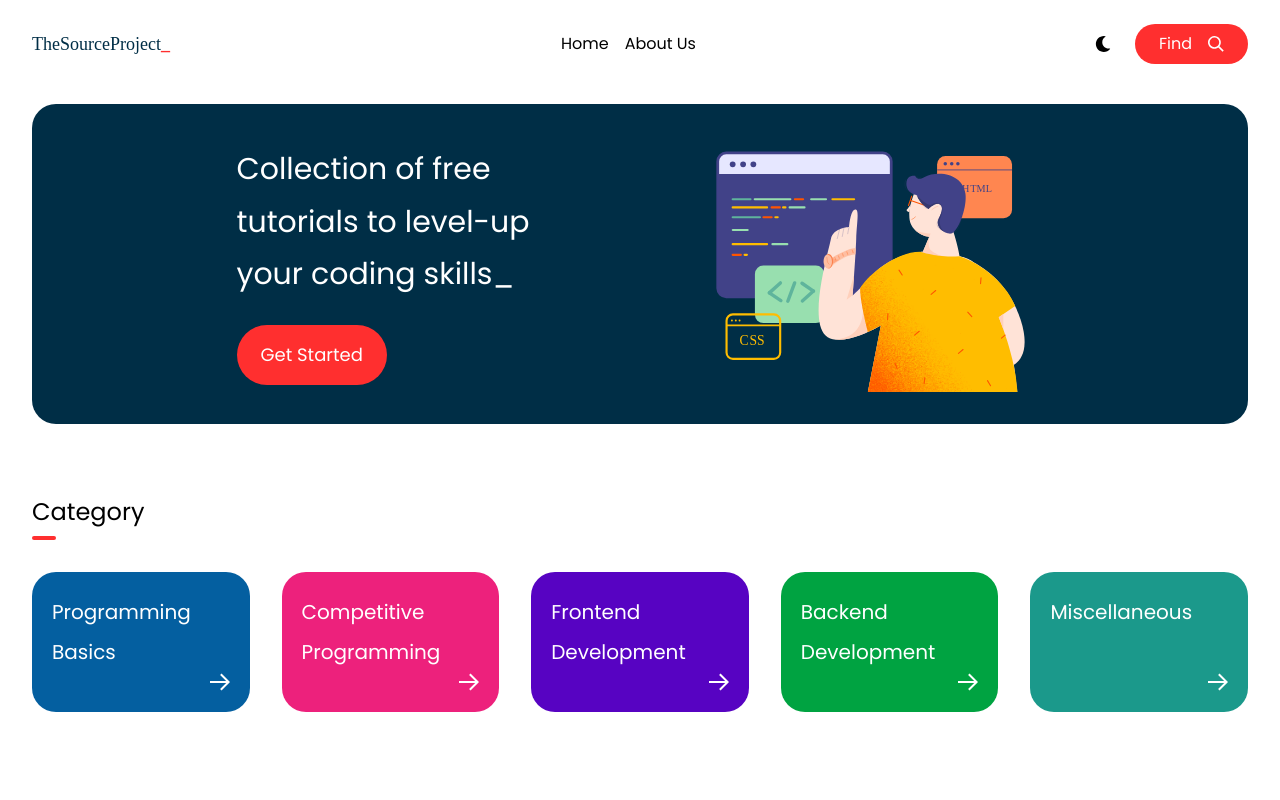
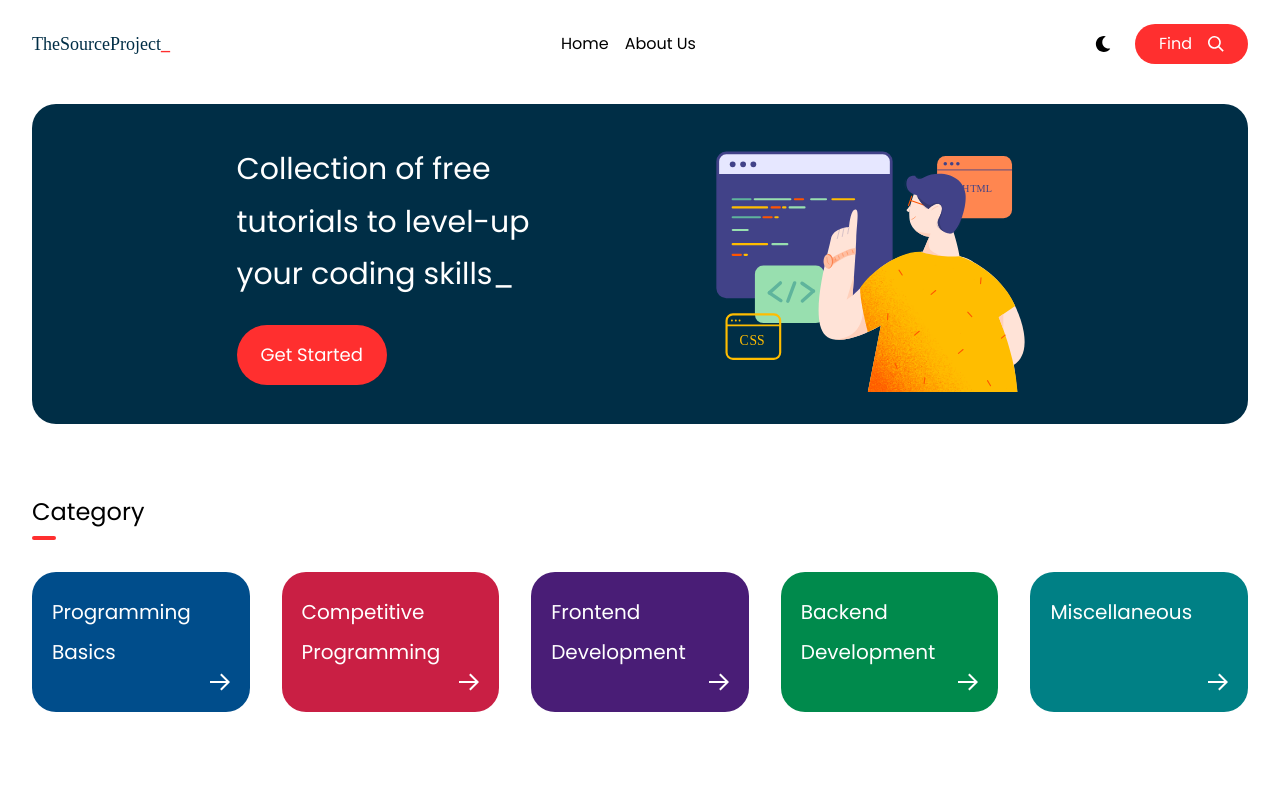
Before and after one commit to thesourceproject/thesourceproject.github.io, a Nuxt app: page / in a window 1280 px wide. Shown: the top 800 px of the page. Built offline with nearby package versions, Linux system fonts and the light colour scheme; a web font is replaced by a local one.

Commit message:
changed colors

```diff
--- a/layouts/default.vue
+++ b/layouts/default.vue
@@ -42,11 +42,11 @@ html {
 }
 
 :root {
-  --basics: #045fa0;
-  --competitive: #ed217c;
-  --frontend: #5703c2;
-  --backend: #00a341;
-  --misc: #1b998b;
+  --basics: #004d8b;
+  --competitive: #c91f44;
+  --frontend: #491d76;
+  --backend: #008a4c;
+  --misc: #008085;
   --code-1: #272822;
   --code-2: #f8f8f2;
   --code-3: #a6e22e;
```
